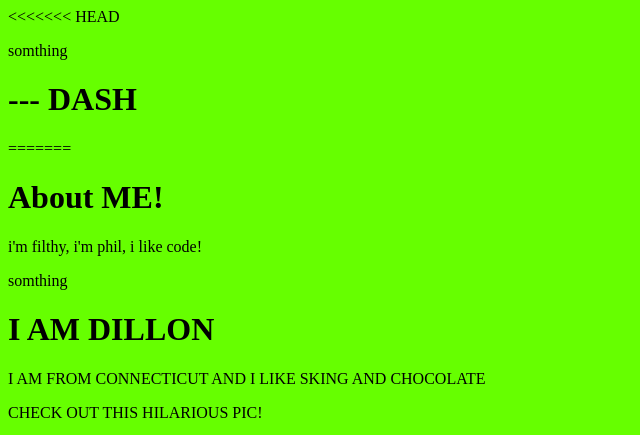
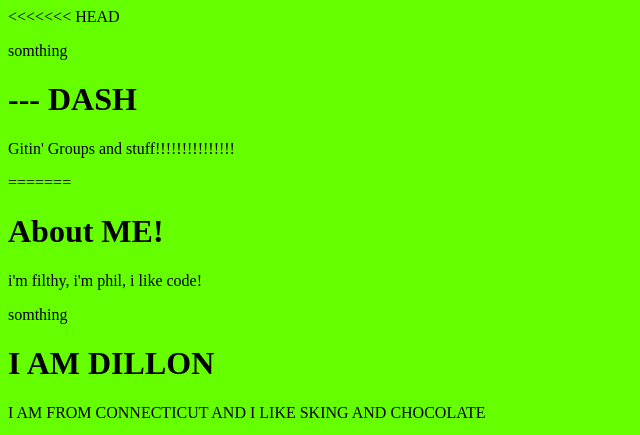
Before and after one commit to cunnellp5/tableAwesome-, a plain HTML site: page index.html in a window 1280 px wide. Shown: the top 435 px of the page, without its empty margins (0-640 px from the left). Drawn offline with Linux system fonts and the light colour scheme.

Commit message:
commit this

```diff
--- a/index.html
+++ b/index.html
@@ -5,18 +5,19 @@
     <meta charset="utf-8">
     <link rel="stylesheet" href="style.css">
     <title>main</title>
-<<<<<<< HEAD
-</head>
+    <<<<<<< HEAD </head>
 
         <body>
             <p>somthing</p>
 
 
             <h1 class="DASH"> --- DASH </h1>
+            <p>Gitin' Groups and stuff!!!!!!!!!!!!!!!</p>
         </body>
 
         =======
 </head>
+
 <body>
 
     <h1>About ME!</h1>
@@ -45,4 +46,5 @@
 
 </body>
 >>>>>>> 207842e4195676fd983b2ef62fde6b35d0a72c29
+
 </html>
```
Lines whose indentation alone changed are shown as unchanged.
